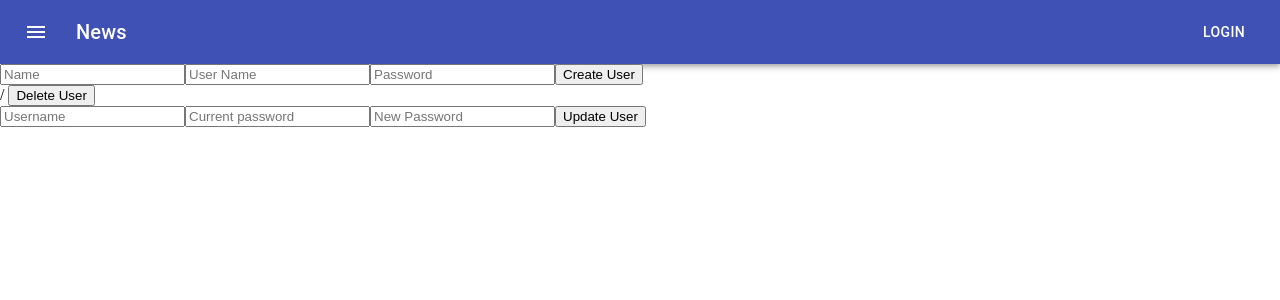
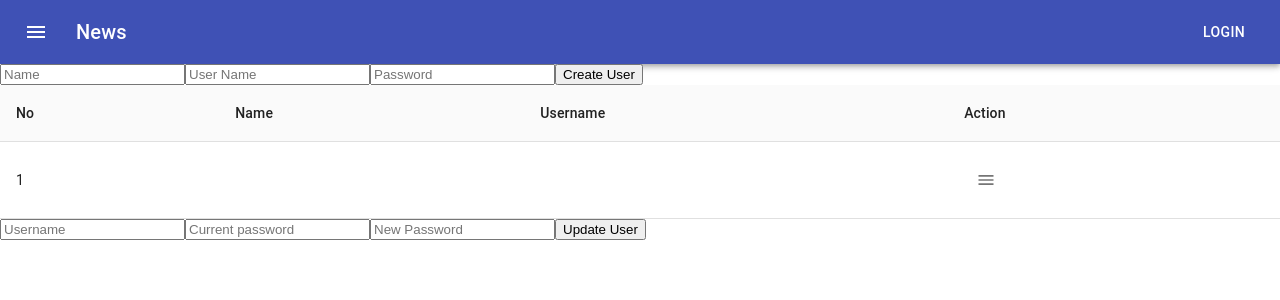
Before and after one commit to syafiq096/sympleApp, a React (Create React App) app in the folder client/: page / in a window 1280 px wide. Shown: the top 300 px of the page. Built offline with nearby package versions, Linux system fonts and the light colour scheme; no server answers.

Commit message:
(add) table integration

```diff
--- a/client/src/View/TableList/Index.tsx
+++ b/client/src/View/TableList/Index.tsx
@@ -1,6 +1,10 @@
 import React from "react";
 import { DELETE_USER } from "../../GraphQL/Mutation";
 import { useMutation } from "@apollo/client";
+
+import TableList from '../../Components/Table'
+import { IconButton, SvgIcon, Tooltip } from "@material-ui/core";
+import MenuIcon from '@material-ui/icons/Menu'
 
 interface compData {
     data?: any;
@@ -14,16 +18,35 @@ function Index({data = [{}], refetch}: compData) {
     deleteSelectedUser({variables: {id: id}}).then(() => refetch())
   }
 
+  const renderDelete = (id: number) => {
+    return (
+      <div>
+          <Tooltip title="Invoice" aria-label="Update">
+            <IconButton onClick={() => deleteUser(id)}>
+              <SvgIcon fontSize="small">
+                <MenuIcon />
+              </SvgIcon>
+            </IconButton>
+          </Tooltip>
+      </div>
+    );
+  };
+
   return (
     <div>
-      {data.map((item: any) => {
-        return (
-          <div key={item.id}>
-            {item.name} / {item.username}
-            <button onClick={() => deleteUser(item.id)}>Delete User</button>
-          </div>
-        );
+      <TableList
+      data={
+        data.map((item: any , index: number) => {
+          return [
+            index +1,
+            item.name,
+            item.username,
+            renderDelete(item.id)
+          ]
       })}
+      header={['No', 'Name', 'Username', 'Action']}
+      align={['center, center, center, center']}
+       />
     </div>
   );
 }
```
